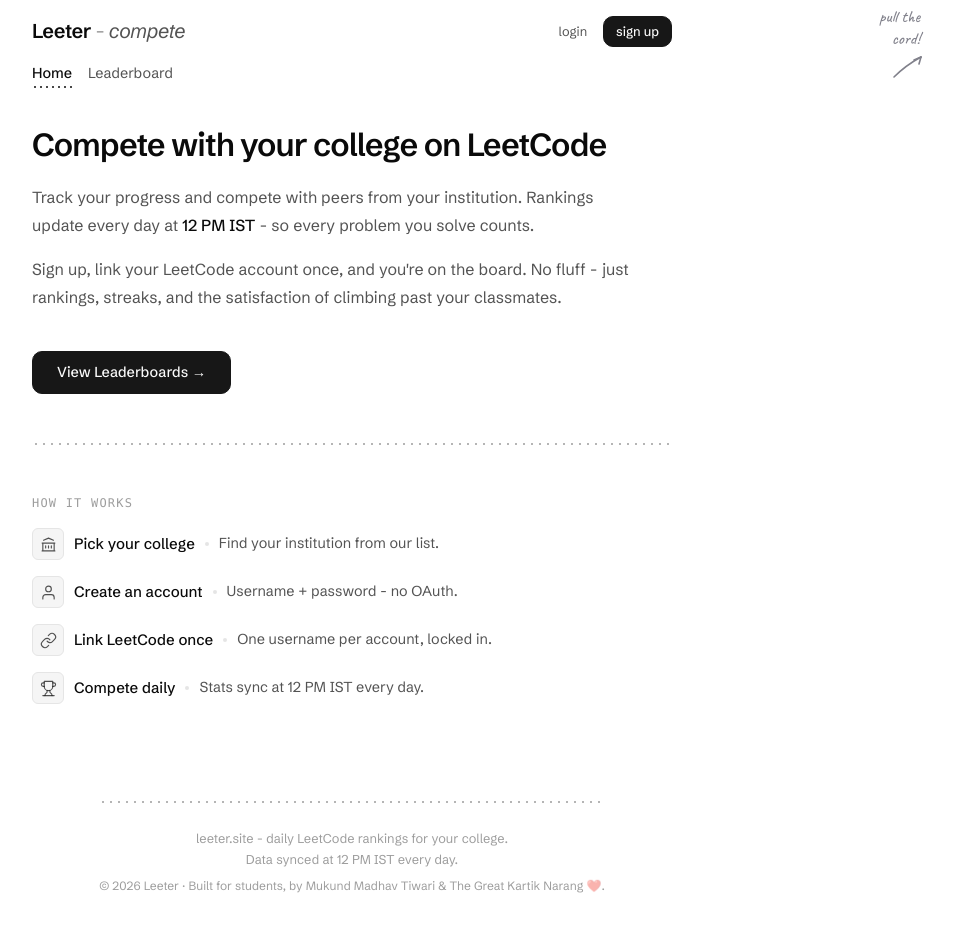
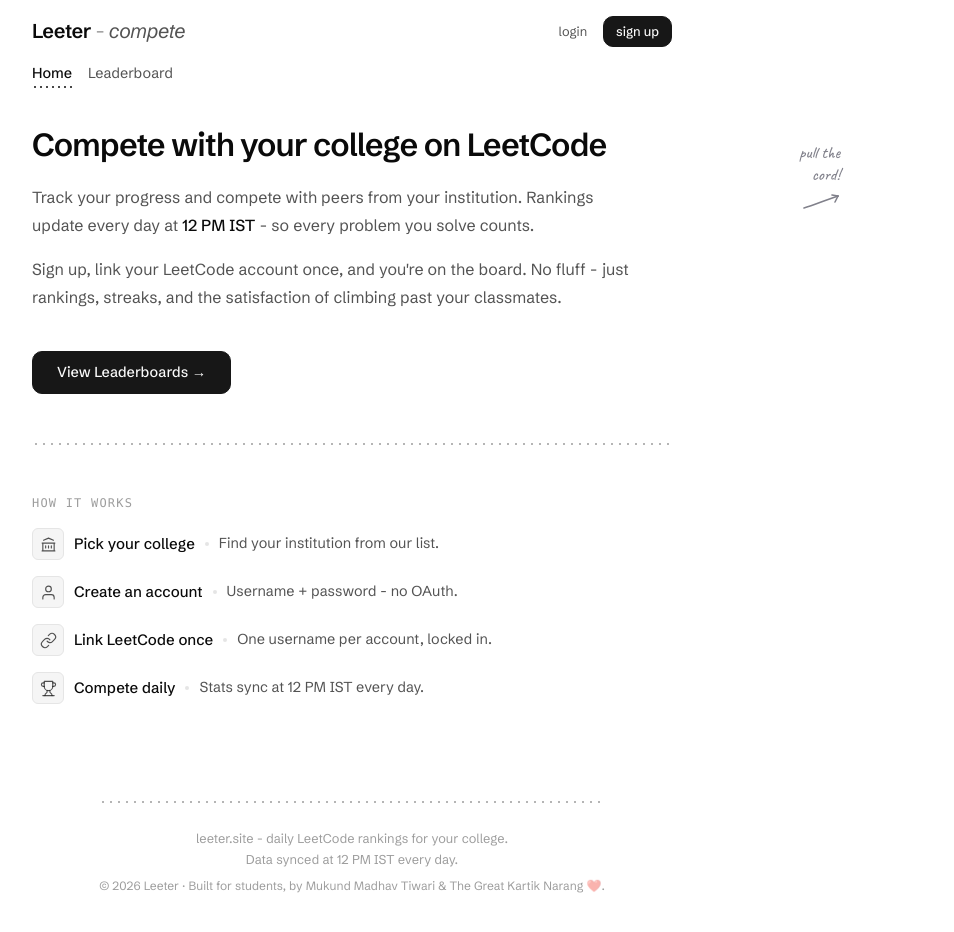
Before and after one commit to kartiknarang166-create/Leeter, a React (Vite) app in the folder web/: page / in a window 1280 px wide. Shown: the top 932 px of the page, without its empty margins (288-1242 px from the left). Built offline with nearby package versions, Linux system fonts and the light colour scheme; no server answers.

Commit message:
Fix hint: use position:fixed aligned to bob's rest position (176px)

```diff
--- a/web/src/components/Navbar.jsx
+++ b/web/src/components/Navbar.jsx
@@ -70,9 +70,9 @@
             />
           </div>
 
-          {/* "pull the cord!" hint — independent absolute, well to the left of the cord */}
+          {/* "pull the cord!" hint — fixed positioned to align with the bob */}
           <div className="desktop-only" style={{
-            position: 'absolute', top: '0.4rem', right: '4.5rem', zIndex: 49,
+            position: 'fixed', top: '142px', right: '9.5rem', zIndex: 49,
             display: 'flex', flexDirection: 'column', alignItems: 'flex-end',
             pointerEvents: 'none', userSelect: 'none', whiteSpace: 'nowrap',
           }}>
@@ -86,18 +86,18 @@
             }}>
               pull the<br />cord!
             </span>
-            {/* Arrow: starts bottom-right of text, curves up-right toward the cord */}
-            <svg width="38" height="28" viewBox="0 0 38 28" fill="none"
-              style={{ alignSelf: 'flex-end', marginTop: '3px', marginRight: '-6px' }}>
-              {/* Shaft: curved from bottom-left to upper-right */}
-              <path d="M6 24 C12 18 22 10 33 4"
+            {/* Arrow pointing right toward the bob */}
+            <svg width="44" height="22" viewBox="0 0 44 22" fill="none"
+              style={{ alignSelf: 'flex-end', marginTop: '4px', marginRight: '-4px' }}>
+              {/* Shaft: goes from left to right with slight upward curve */}
+              <path d="M4 18 C12 16 26 10 38 6"
                 stroke={theme === 'dark' ? '#736E63' : '#81818B'}
                 strokeWidth="1.6" strokeLinecap="round" fill="none" />
-              {/* Arrowhead at tip (upper-right) */}
-              <path d="M33 4 L26 7"
+              {/* Arrowhead pointing right */}
+              <path d="M38 6 L32 5"
                 stroke={theme === 'dark' ? '#736E63' : '#81818B'}
                 strokeWidth="1.6" strokeLinecap="round" />
-              <path d="M33 4 L31 11"
+              <path d="M38 6 L35 12"
                 stroke={theme === 'dark' ? '#736E63' : '#81818B'}
                 strokeWidth="1.6" strokeLinecap="round" />
             </svg>
```
